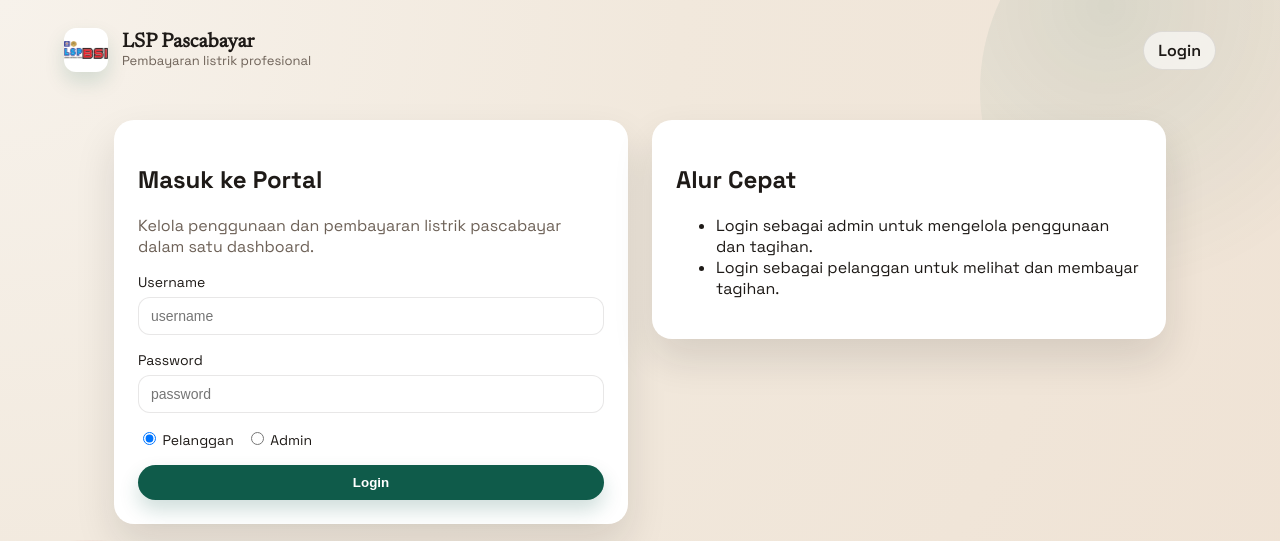
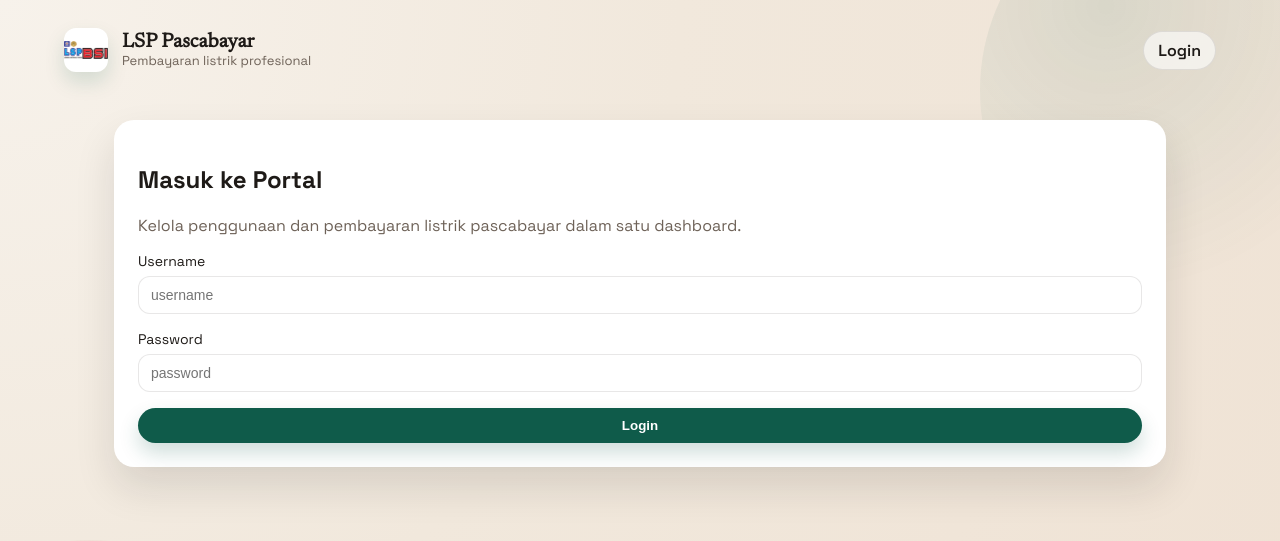
Before and after one commit to rantidhanty/lsp-dokumentasi-kode-pascabayar, a Flask app: page /login in a window 1280 px wide. Shown: the top 541 px of the page. Run offline with Flask 3, Linux system fonts and the light colour scheme.

Commit message:
update fitur admin

```diff
--- a/static/css/styles.css
+++ b/static/css/styles.css
@@ -61,6 +61,8 @@ body.page {
   display: flex;
   align-items: center;
   gap: 14px;
+  text-decoration: none;
+  color: inherit;
 }
 
 .brand-logo {
--- a/templates/admin/bills.html
+++ b/templates/admin/bills.html
@@ -53,7 +53,7 @@
           <td><span class="badge {{ 'success' if bill.status == 'SUDAH BAYAR' else 'warning' }}">{{ bill.status }}</span></td>
           <td>
             {% if bill.status != 'SUDAH BAYAR' %}
-            <form method="post" action="{{ url_for('admin_bill_mark_paid', id_tagihan=bill.id_tagihan) }}" class="inline-form">
+            <form method="post" action="{{ url_for('admin_bill_mark_paid', id_tagihan=bill.id_tagihan) }}" class="inline-form" onsubmit="return confirm('Yakin pelanggan sudah membayar?');">
               <button class="btn ghost" type="submit">Tandai Lunas</button>
             </form>
             {% else %}
--- a/templates/layout.html
+++ b/templates/layout.html
@@ -11,13 +11,13 @@
   <div class="bg-orb orb-2"></div>
 
   <header class="topbar">
-    <div class="brand">
+    <a class="brand" href="{{ url_for('dashboard') if session.get('user_id') else url_for('index') }}">
       <img class="brand-logo" src="{{ url_for('static', filename='img/logo-lspbsi.png') }}" alt="Logo LSP Pascabayar">
       <div>
         <div class="brand-title">LSP Pascabayar</div>
         <div class="brand-subtitle">Pembayaran listrik profesional</div>
       </div>
-    </div>
+    </a>
     <nav class="nav">
       {% if session.get('user_id') %}
         <a class="nav-link" href="{{ url_for('dashboard') }}">Dashboard</a>
--- a/templates/login.html
+++ b/templates/login.html
@@ -14,27 +14,8 @@
         <span>Password</span>
         <input type="password" name="password" placeholder="password" required>
       </label>
-      <div class="role-toggle">
-        <label>
-          <input type="radio" name="role" value="pelanggan" checked>
-          Pelanggan
-        </label>
-        <label>
-          <input type="radio" name="role" value="admin">
-          Admin
-        </label>
-      </div>
       <button class="btn primary" type="submit">Login</button>
     </form>
   </div>
-  <div class="auth-panel">
-    <div class="panel-card">
-      <h2>Alur Cepat</h2>
-      <ul>
-        <li>Login sebagai admin untuk mengelola penggunaan dan tagihan.</li>
-        <li>Login sebagai pelanggan untuk melihat dan membayar tagihan.</li>
-      </ul>
-    </div>
-  </div>
 </section>
 {% endblock %}
--- a/webapp/routes.py
+++ b/webapp/routes.py
@@ -121,6 +121,13 @@ def _suggest_from_rows(
 
 
 def register_routes(app: Flask) -> None:
+    @app.after_request
+    def add_no_cache_headers(response):
+        response.headers["Cache-Control"] = "no-store, no-cache, must-revalidate, max-age=0"
+        response.headers["Pragma"] = "no-cache"
+        response.headers["Expires"] = "0"
+        return response
+
     @app.context_processor
     def inject_admin_notifications():
         if session.get("role") != "admin":
@@ -136,35 +143,32 @@ def register_routes(app: Flask) -> None:
     def index():
         if session.get("user_id"):
             return redirect(url_for("dashboard"))
-        return redirect(url_for("login"))
+        return render_template("landing.html")
 
     @app.route("/login", methods=["GET", "POST"])
     def login():
         if request.method == "POST":
-            role = request.form.get("role", "pelanggan")
             username = request.form.get("username", "").strip()
             password = request.form.get("password", "")
 
             conn = get_db()
-            user = None
-            if role == "admin":
-                user = login_admin(conn, username, password)
-                if user:
-                    session.clear()
-                    session["user_id"] = int(user["id_user"])
-                    session["username"] = user["username"]
-                    session["name"] = user["nama_admin"]
-                    session["role"] = "admin"
-            else:
-                user = login_pelanggan(conn, username, password)
-                if user:
-                    session.clear()
-                    session["user_id"] = int(user["id_pelanggan"])
-                    session["username"] = user["username"]
-                    session["name"] = user["nama_pelanggan"]
-                    session["role"] = "pelanggan"
+            user_admin = login_admin(conn, username, password)
+            if user_admin:
+                session.clear()
+                session["user_id"] = int(user_admin["id_user"])
+                session["username"] = user_admin["username"]
+                session["name"] = user_admin["nama_admin"]
+                session["role"] = "admin"
+                flash("Login berhasil.", "success")
+                return redirect(url_for("dashboard"))
 
-            if user:
+            user_customer = login_pelanggan(conn, username, password)
+            if user_customer:
+                session.clear()
+                session["user_id"] = int(user_customer["id_pelanggan"])
+                session["username"] = user_customer["username"]
+                session["name"] = user_customer["nama_pelanggan"]
+                session["role"] = "pelanggan"
                 flash("Login berhasil.", "success")
                 return redirect(url_for("dashboard"))
 
```
Also changed, not shown: templates/landing.html (added, +38 -0 lines).
